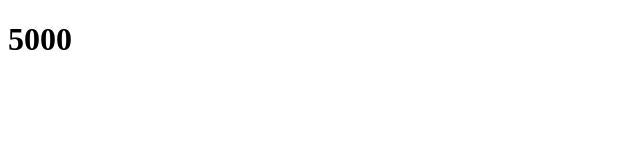
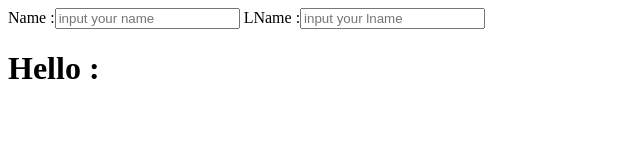
Before and after one commit to Far-Chanchira/Angularjs-Basic, a plain HTML site: page index.html in a window 1280 px wide. Shown: the whole page, without its empty margins (0-640 px from the left). Drawn offline with nearby package versions, Linux system fonts and the light colour scheme.

Commit message:
NgModel directive เชื่อมโยงระหว่าง Model กับ View

```diff
--- a/index.html
+++ b/index.html
@@ -7,7 +7,10 @@
   </head>
   <body>
     <div ng-app="">
-         <h1>{{100*50}}</h1>
+         Name :<input type="text" placeholder="input your name" ng-model="name"/>
+         LName :<input type="text" placeholder="input your lname" ng-model="lname"/>
+         <br>
+         <h1>Hello :{{name + lname}}</h1>
     </div>
 
   </body>
```
